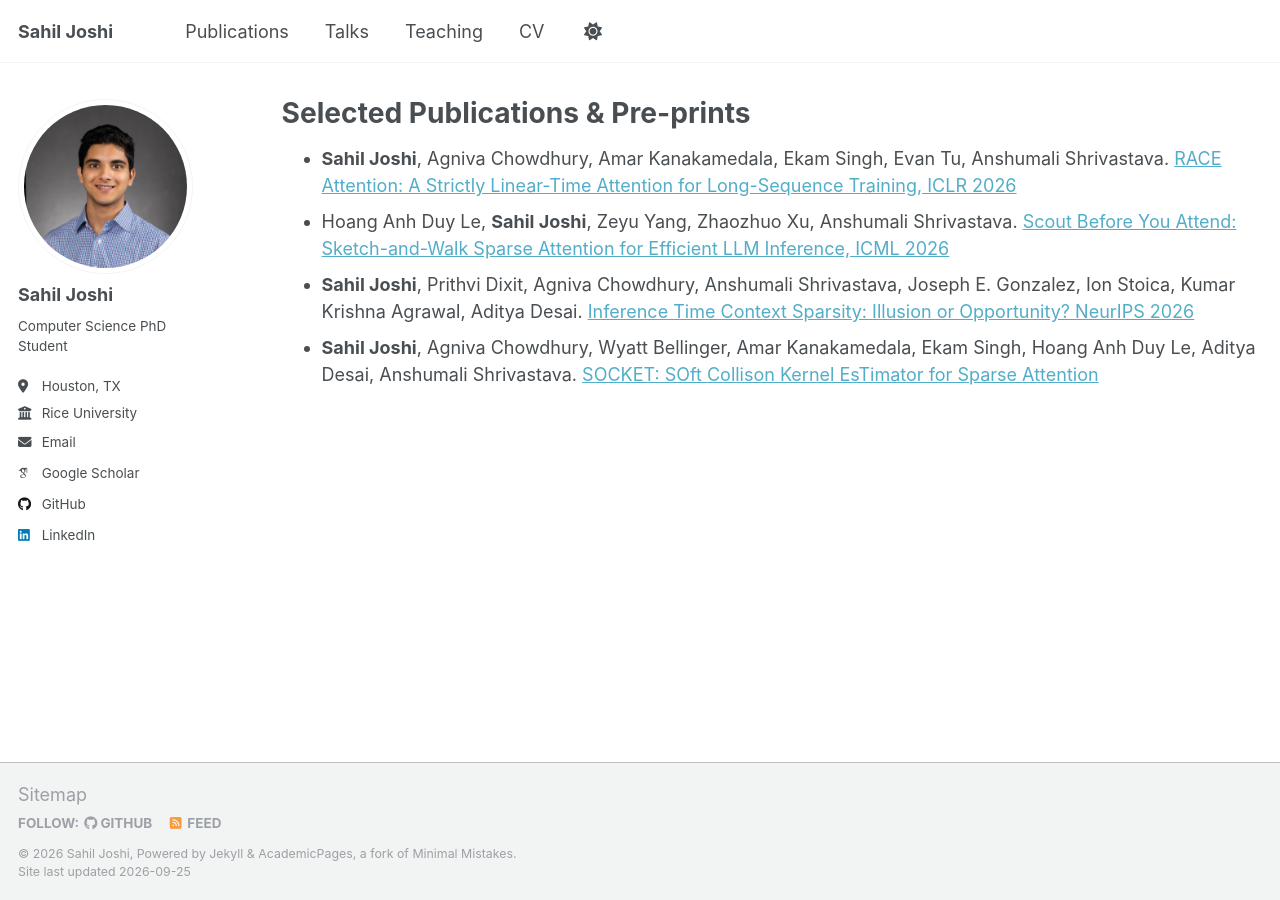
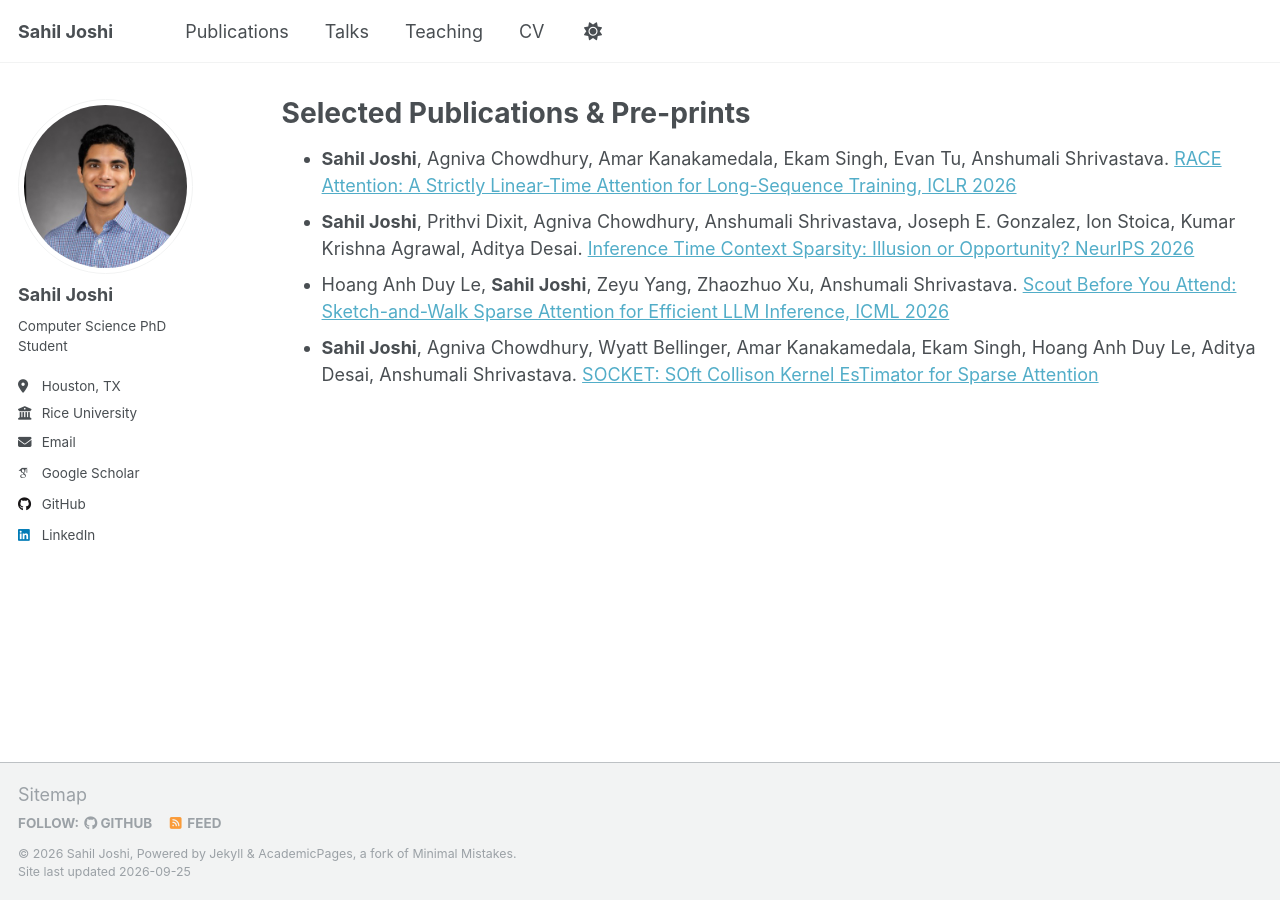
Before and after one commit to sahiljoshi515/sahiljoshi515.github.io, a Jekyll site: the page built from _publications/2009-10-01-paper-title-number-1.md, in a window 1280 px wide. Built offline with Jekyll 4.4.1, drawn with Linux system fonts in a browser that asks for light colours; some web fonts are replaced.

```diff
--- a/_publications/2009-10-01-paper-title-number-1.md
+++ b/_publications/2009-10-01-paper-title-number-1.md
@@ -8,6 +8,6 @@ redirect_from:
 ---
 
 * **Sahil Joshi**, Agniva Chowdhury, Amar Kanakamedala, Ekam Singh, Evan Tu, Anshumali Shrivastava. [RACE Attention: A Strictly Linear-Time Attention for Long-Sequence Training, ICLR 2026](https://arxiv.org/abs/2510.04008)
+* **Sahil Joshi**, Prithvi Dixit, Agniva Chowdhury, Anshumali Shrivastava, Joseph E. Gonzalez, Ion Stoica, Kumar Krishna Agrawal, Aditya Desai. [Inference Time Context Sparsity: Illusion or Opportunity? NeurIPS 2026](https://arxiv.org/abs/2605.24168)
 * Hoang Anh Duy Le, **Sahil Joshi**, Zeyu Yang, Zhaozhuo Xu, Anshumali Shrivastava. [Scout Before You Attend: Sketch-and-Walk Sparse Attention for Efficient LLM Inference, ICML 2026](https://www.arxiv.org/abs/2602.07397)
-* **Sahil Joshi**, Prithvi Dixit, Agniva Chowdhury, Anshumali Shrivastava, Joseph E. Gonzalez, Ion Stoica, Kumar Krishna Agrawal, Aditya Desai. [Inference Time Context Sparsity: Illusion or Opportunity? NeurIPS 2026](https://arxiv.org/abs/2605.24168)
 * **Sahil Joshi**, Agniva Chowdhury, Wyatt Bellinger, Amar Kanakamedala, Ekam Singh, Hoang Anh Duy Le, Aditya Desai, Anshumali Shrivastava. [SOCKET: SOft Collison Kernel EsTimator for Sparse Attention](https://arxiv.org/abs/2602.06283)
```
